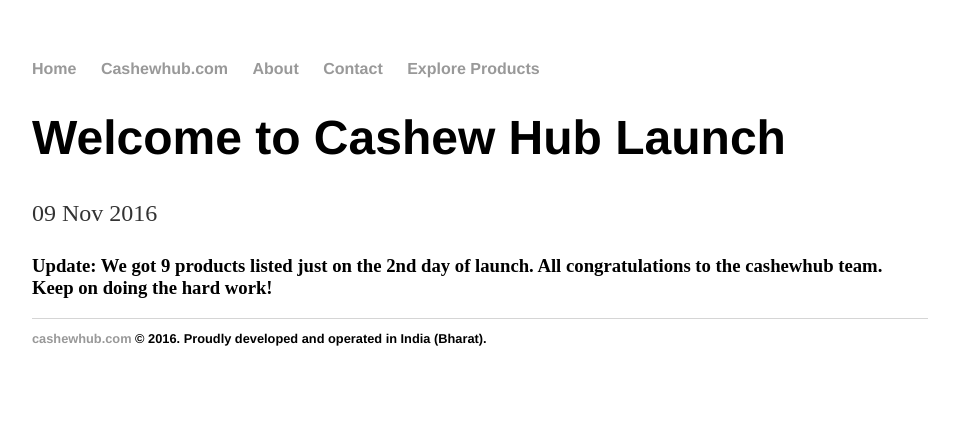
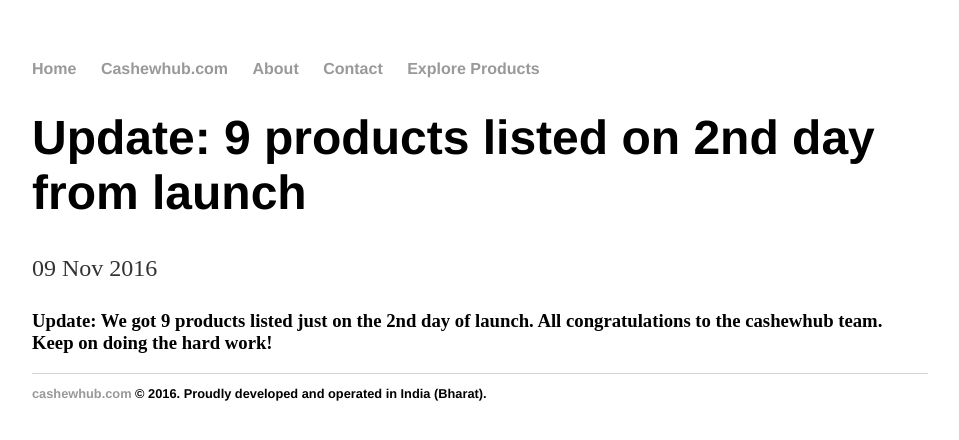
Before and after one commit to cashewhub/cashewhub.github.io, a Jekyll site: the page built from _posts/2016-11-11-we-got-nine-products-listed-on-second-day-from-launch.md, in a window 1280 px wide. Shown: the top 440 px of the page, without its empty margins (160-1119 px from the left). Built offline with Jekyll 4.4.1, drawn with Linux system fonts in a browser that asks for light colours.

Commit message:
update on number of products - 2nd post

```diff
--- a/_posts/2016-11-11-we-got-nine-products-listed-on-second-day-from-launch.md
+++ b/_posts/2016-11-11-we-got-nine-products-listed-on-second-day-from-launch.md
@@ -1,6 +1,6 @@
 ---
 layout: post
-title: "Welcome to Cashew Hub Launch"
+title: "Update: 9 products listed on 2nd day from launch"
 date: 2016-11-09
 ---
 <div class="blurb">
```
